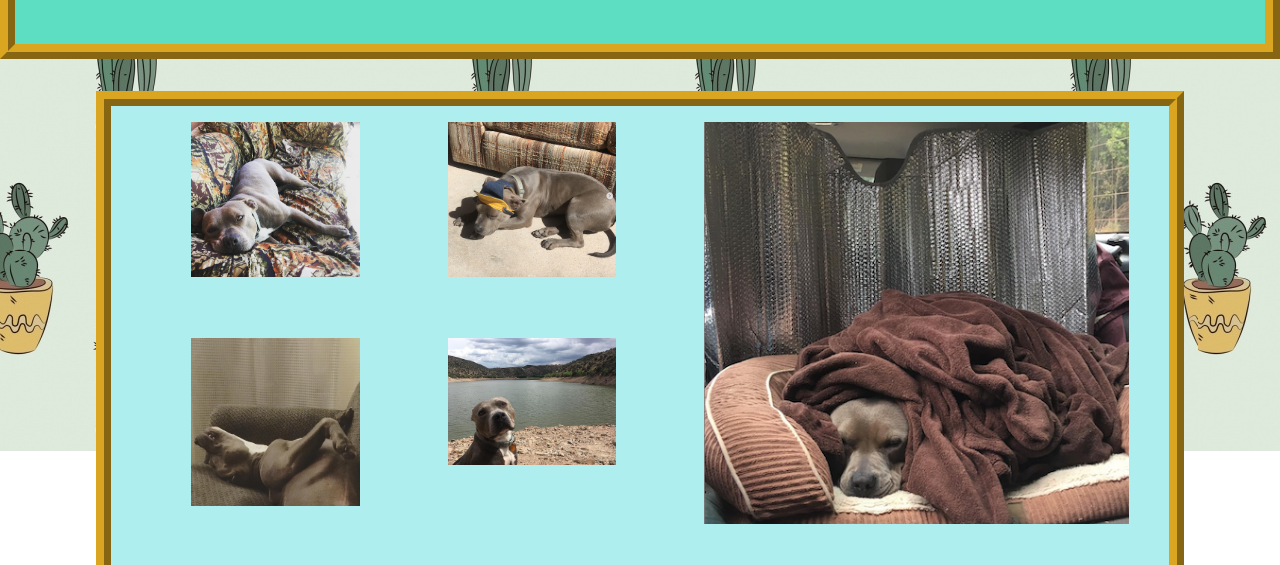
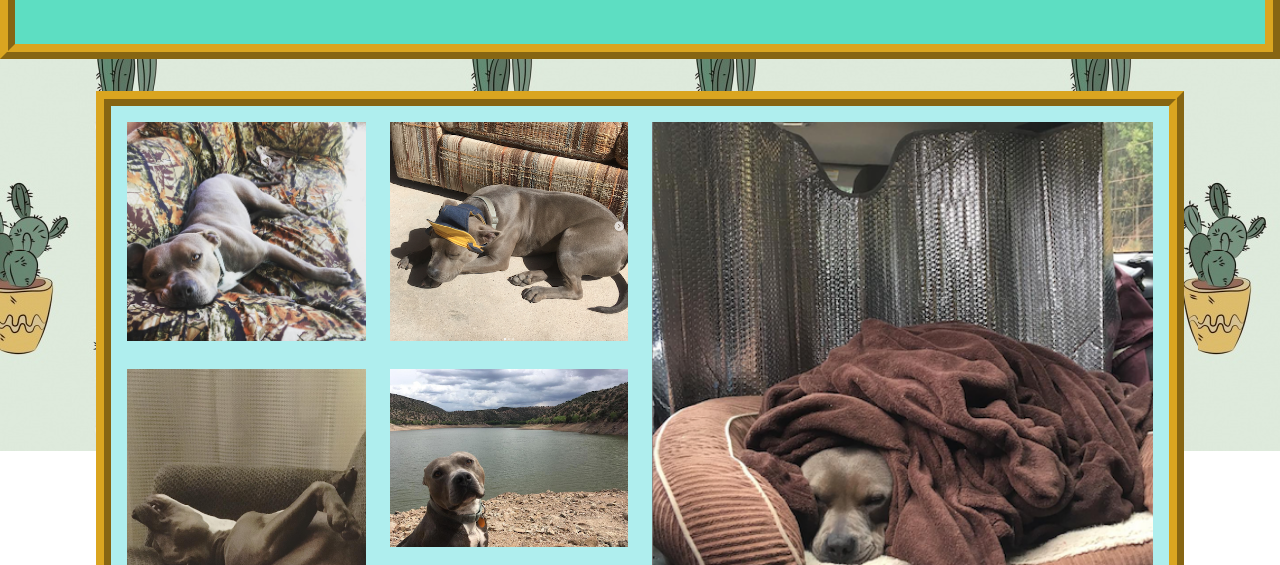
Before and after one commit to ryansoeder/cactusflower, a plain HTML site: page pawpaw.html in a window 1280 px wide. Shown: the part 349-914 px from the top of the page. Drawn offline with Linux system fonts and the light colour scheme.

Commit message:
fixed ul and figure padding issues in pawpaw corner

```diff
--- a/style.css
+++ b/style.css
@@ -367,6 +367,7 @@ a:hover{
 
 .pawpawpics {
   margin: 0;
+  padding: 1rem;
   background-color: paleturquoise;
   border-style: ridge;
   border-width: 15px;
@@ -374,7 +375,7 @@ a:hover{
   list-style: none;
   display: grid;
   grid-template-columns: repeat(auto-fit, minmax(200px, 1fr));
-  grid-gap: .5rem;
+  grid-gap: 1.5rem;
   grid-auto-flow: dense;
 }
 
@@ -386,6 +387,7 @@ a:hover{
 .gallery > .pawpawpics > li > figure {
   height: 100%;
   width: auto;
+  margin: 0;
 }
 
 .gallery > .pawpawpics > li > figure > img{
```
